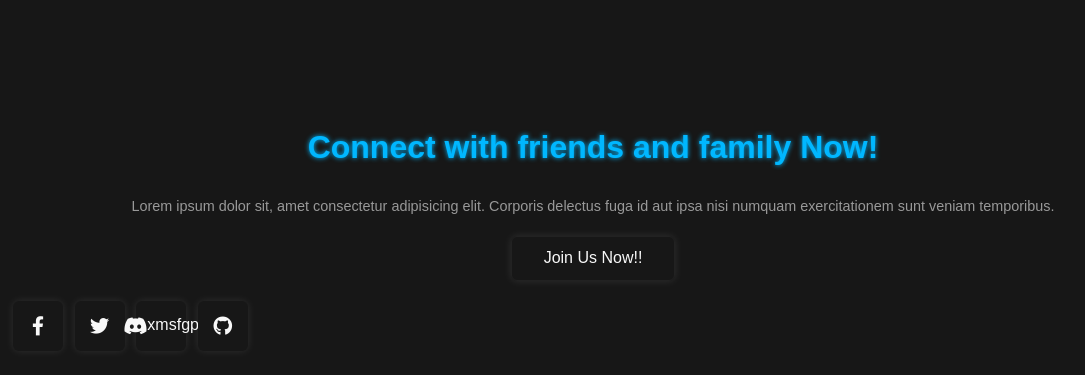
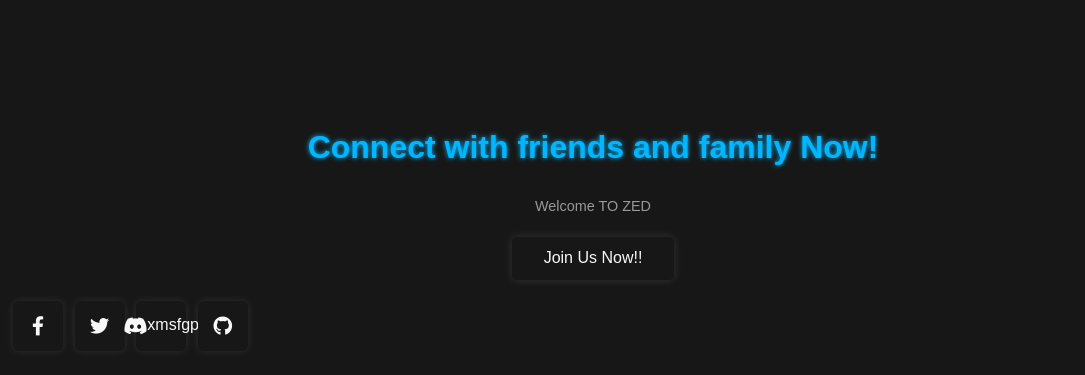
Before and after one commit to zouhairElbaz/zed_platform, a PHP site: page / in a window 1280 px wide. Shown: the part 190-565 px from the top of the page, without its empty margins (47-1132 px from the left). Run offline with PHP 8.4, Linux system fonts and the light colour scheme.

Commit message:
small edit

```diff
--- a/index.php
+++ b/index.php
@@ -43,7 +43,7 @@
       <div class="container">
         <section class="intro">
           <h1>Connect with friends and family Now!</h1>
-          <p>Lorem ipsum dolor sit, amet consectetur adipisicing elit. Corporis delectus fuga id aut ipsa nisi numquam exercitationem sunt veniam temporibus.</p>
+          <p>Welcome TO ZED</p>
           <a href="src/pages/signup/signup.php" class="signup">Join Us Now!!</a>
           <div class="links">
             <a href="https://www.facebook.com/xzouhair.elbazx" class="link"><i class="fab fa-facebook-f"></i></a>
```
